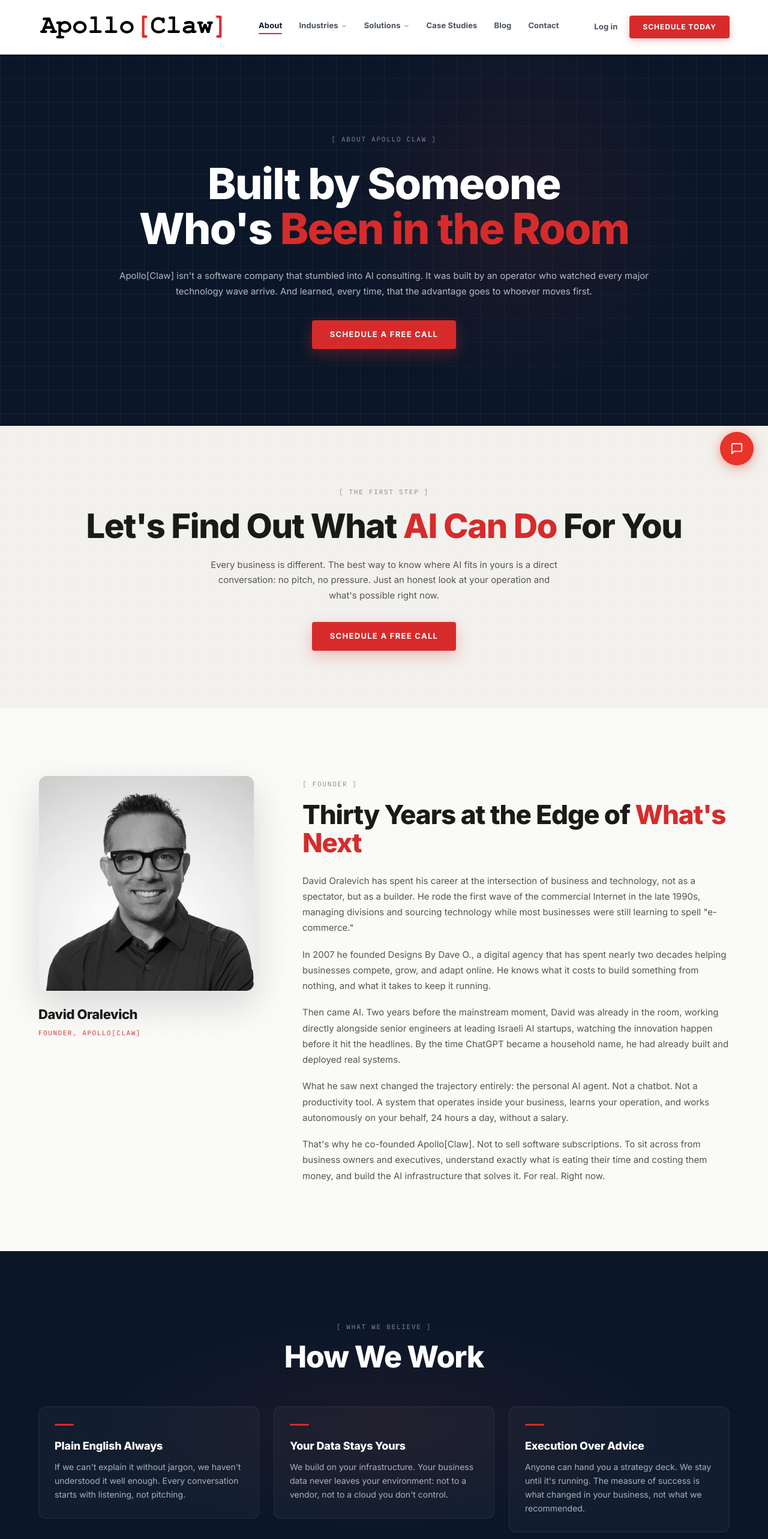
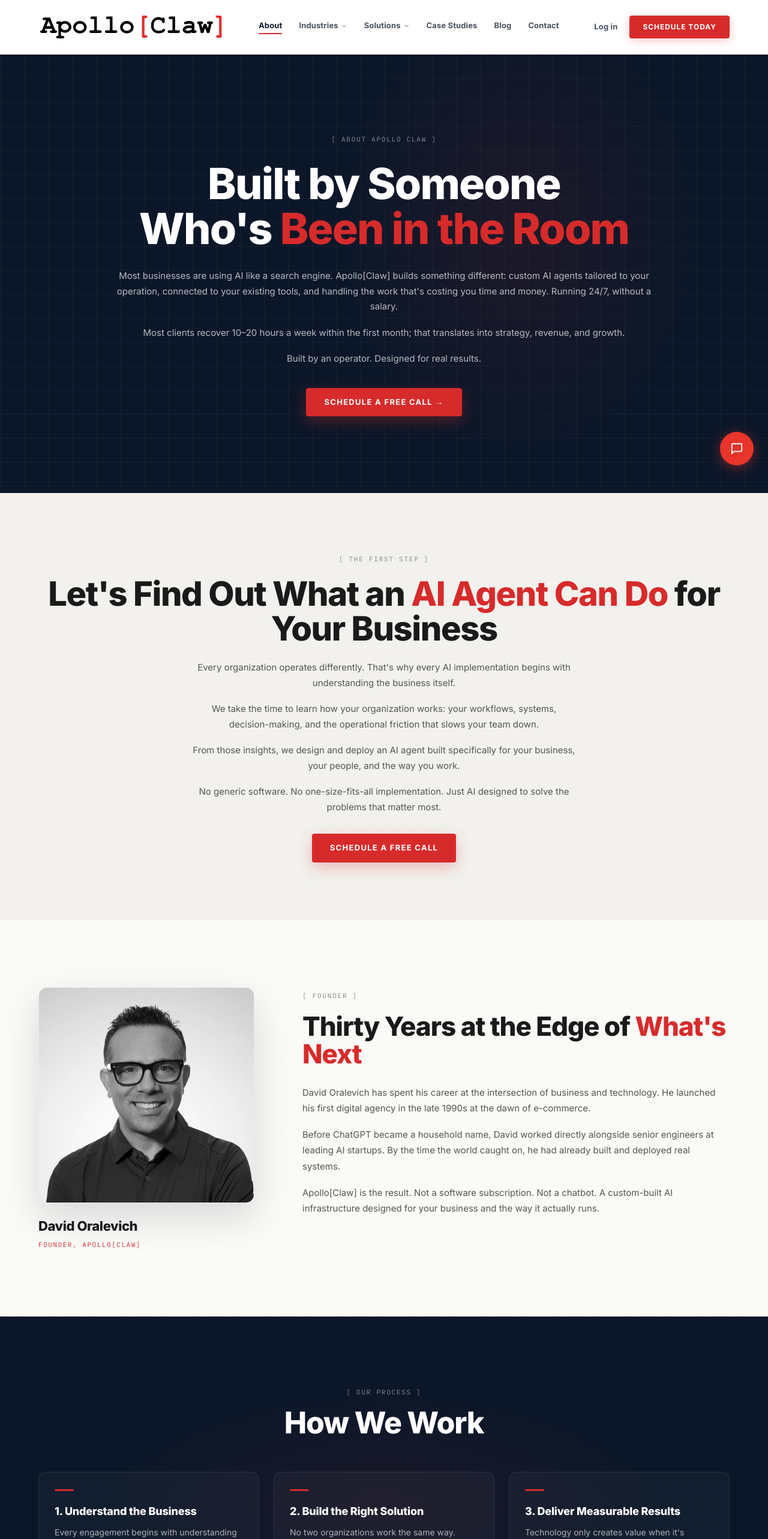
Before and after one commit to doralevich/apolloclaw2, a Next.js app: page /about in a window 1280 px wide. Shown: the top 2566 px of the page at 60% size. Built offline with nearby package versions, Linux system fonts and the light colour scheme.

Commit message:
Rewrite About page copy
New hero body, "The First Step" section, founder bio, a 3-step "How
We Work" process replacing the belief cards, and a new closing CTA
with a discovery-session framing.

```diff
--- a/app/about/page.tsx
+++ b/app/about/page.tsx
@@ -17,18 +17,18 @@ export const metadata: Metadata = {
   },
 };
 
-const values = [
+const processSteps = [
   {
-    title: "Plain English Always",
-    desc: "If we can't explain it without jargon, we haven't understood it well enough. Every conversation starts with listening, not pitching.",
+    title: "1. Understand the Business",
+    desc: "Every engagement begins with understanding how your organization operates. We learn your workflows, systems, priorities, and the operational challenges that limit efficiency. The right AI solution starts with a clear understanding of the business.",
   },
   {
-    title: "Your Data Stays Yours",
-    desc: "We build on your infrastructure. Your business data never leaves your environment: not to a vendor, not to a cloud you don't control.",
+    title: "2. Build the Right Solution",
+    desc: "No two organizations work the same way. Every AI agent is designed around your processes, your technology, and your goals, integrating with the way your business already operates rather than forcing you to adapt to a generic platform.",
   },
   {
-    title: "Execution Over Advice",
-    desc: "Anyone can hand you a strategy deck. We stay until it's running. The measure of success is what changed in your business, not what we recommended.",
+    title: "3. Deliver Measurable Results",
+    desc: "Technology only creates value when it's adopted and producing results. We stay involved through deployment and refinement, ensuring your AI becomes part of your daily operations and delivers measurable improvements over time.",
   },
 ];
 
@@ -89,7 +89,7 @@ export default function AboutPage() {
             Built by Someone Who&apos;s{" "}
             <span style={{ color: "#D72B2B" }}>Been in the Room</span>
           </h1>
-          <p
+          <div
             className="font-body"
             style={{
               fontSize: "clamp(15px, 1.15vw, 18px)",
@@ -99,10 +99,18 @@ export default function AboutPage() {
               margin: "28px auto 0",
             }}
           >
-            Apollo[Claw] isn&apos;t a software company that stumbled into AI consulting.
-            It was built by an operator who watched every major technology wave arrive.
-            And learned, every time, that the advantage goes to whoever moves first.
-          </p>
+            <p style={{ marginBottom: 18 }}>
+              Most businesses are using AI like a search engine. Apollo[Claw] builds something
+              different: custom AI agents tailored to your operation, connected to your existing
+              tools, and handling the work that&apos;s costing you time and money. Running 24/7,
+              without a salary.
+            </p>
+            <p style={{ marginBottom: 18 }}>
+              Most clients recover 10–20 hours a week within the first month; that translates into
+              strategy, revenue, and growth.
+            </p>
+            <p>Built by an operator. Designed for real results.</p>
+          </div>
           <div style={{ marginTop: 36 }}>
             <a
               href="https://calendly.com/therealdaveo/apolloai"
@@ -120,7 +128,7 @@ export default function AboutPage() {
                 boxShadow: "0 8px 24px rgba(215,43,43,0.35)",
               }}
             >
-              Schedule a Free Call
+              Schedule a Free Call →
             </a>
           </div>
         </div>
@@ -140,14 +148,29 @@ export default function AboutPage() {
               className="font-display leading-[1.05] tracking-tight"
               style={{ fontSize: "clamp(32px, 4.4vw, 56px)", fontWeight: 800, color: "#1A1A1A", margin: "0 0 22px" }}
             >
-              Let&apos;s Find Out What <span style={{ color: "#D72B2B" }}>AI Can Do</span> For You
+              Let&apos;s Find Out What an <span style={{ color: "#D72B2B" }}>AI Agent Can Do</span> for Your Business
             </h2>
-            <p
+            <div
               className="font-body"
-              style={{ fontSize: "clamp(15px, 1.1vw, 17px)", lineHeight: 1.7, color: "#555555", maxWidth: 580, margin: "0 auto 32px" }}
+              style={{ fontSize: "clamp(15px, 1.1vw, 17px)", lineHeight: 1.7, color: "#555555", maxWidth: 640, margin: "0 auto 32px" }}
             >
-              Every business is different. The best way to know where AI fits in yours is a direct conversation: no pitch, no pressure. Just an honest look at your operation and what&apos;s possible right now.
-            </p>
+              <p style={{ marginBottom: 18 }}>
+                Every organization operates differently. That&apos;s why every AI implementation begins
+                with understanding the business itself.
+              </p>
+              <p style={{ marginBottom: 18 }}>
+                We take the time to learn how your organization works: your workflows, systems,
+                decision-making, and the operational friction that slows your team down.
+              </p>
+              <p style={{ marginBottom: 18 }}>
+                From those insights, we design and deploy an AI agent built specifically for your
+                business, your people, and the way you work.
+              </p>
+              <p>
+                No generic software. No one-size-fits-all implementation. Just AI designed to solve
+                the problems that matter most.
+              </p>
+            </div>
             <a
               href="https://calendly.com/therealdaveo/apolloai"
               target="_blank"
@@ -252,19 +275,19 @@ export default function AboutPage() {
                   style={{ fontSize: "clamp(15px, 1.05vw, 16.5px)", lineHeight: 1.75, color: "#555555" }}
                 >
                   <p style={{ marginBottom: 18 }}>
-                    David Oralevich has spent his career at the intersection of business and technology, not as a spectator, but as a builder. He rode the first wave of the commercial Internet in the late 1990s, managing divisions and sourcing technology while most businesses were still learning to spell &quot;e-commerce.&quot;
+                    David Oralevich has spent his career at the intersection of business and
+                    technology. He launched his first digital agency in the late 1990s at the dawn
+                    of e-commerce.
                   </p>
                   <p style={{ marginBottom: 18 }}>
-                    In 2007 he founded Designs By Dave O., a digital agency that has spent nearly two decades helping businesses compete, grow, and adapt online. He knows what it costs to build something from nothing, and what it takes to keep it running.
-                  </p>
-                  <p style={{ marginBottom: 18 }}>
-                    Then came AI. Two years before the mainstream moment, David was already in the room, working directly alongside senior engineers at leading Israeli AI startups, watching the innovation happen before it hit the headlines. By the time ChatGPT became a household name, he had already built and deployed real systems.
-                  </p>
-                  <p style={{ marginBottom: 18 }}>
-                    What he saw next changed the trajectory entirely: the personal AI agent. Not a chatbot. Not a productivity tool. A system that operates inside your business, learns your operation, and works autonomously on your behalf, 24 hours a day, without a salary.
+                    Before ChatGPT became a household name, David worked directly alongside senior
+                    engineers at leading AI startups. By the time the world caught on, he had
+                    already built and deployed real systems.
                   </p>
                   <p>
-                    That&apos;s why he co-founded Apollo[Claw]. Not to sell software subscriptions. To sit across from business owners and executives, understand exactly what is eating their time and costing them money, and build the AI infrastructure that solves it. For real. Right now.
+                    Apollo[Claw] is the result. Not a software subscription. Not a chatbot. A
+                    custom-built AI infrastructure designed for your business and the way it
+                    actually runs.
                   </p>
                 </div>
               </div>
@@ -291,7 +314,7 @@ export default function AboutPage() {
                 className="inline-block font-mono uppercase mb-4"
                 style={{ fontSize: 11, letterSpacing: "0.16em", color: "rgba(255,255,255,0.5)" }}
               >
-                [ What We Believe ]
+                [ Our Process ]
               </span>
               <h2
                 className="font-display leading-[1.05] tracking-tight"
@@ -303,31 +326,31 @@ export default function AboutPage() {
           </ScrollReveal>
 
           <style>{`
-            #about-values-grid {
+            #about-process-grid {
               display: grid;
               gap: 20px;
               grid-template-columns: 1fr;
             }
             @media (min-width: 768px) {
-              #about-values-grid { grid-template-columns: repeat(3, 1fr); gap: 24px; }
+              #about-process-grid { grid-template-columns: repeat(3, 1fr); gap: 24px; }
             }
-            .about-value-card {
+            .about-process-card {
               background: rgba(255,255,255,0.03);
               border: 1px solid rgba(255,255,255,0.08);
               border-radius: 12px;
               padding: 28px 26px;
               transition: border-color 0.18s, background 0.18s;
             }
-            .about-value-card:hover {
+            .about-process-card:hover {
               border-color: rgba(215,43,43,0.4);
               background: rgba(255,255,255,0.05);
             }
           `}</style>
 
-          <div id="about-values-grid">
-            {values.map((v, i) => (
-              <ScrollReveal key={v.title} delay={i * 100}>
-                <div className="about-value-card">
+          <div id="about-process-grid">
+            {processSteps.map((s, i) => (
+              <ScrollReveal key={s.title} delay={i * 100}>
+                <div className="about-process-card">
                   <div
                     style={{
                       width: 32,
@@ -341,13 +364,13 @@ export default function AboutPage() {
                     className="font-display"
                     style={{ fontSize: 18, fontWeight: 800, color: "#ffffff", margin: "0 0 10px", letterSpacing: "-0.01em" }}
                   >
-                    {v.title}
+                    {s.title}
                   </h3>
                   <p
                     className="font-body"
                     style={{ fontSize: 14, lineHeight: 1.65, color: "rgba(255,255,255,0.65)", margin: 0 }}
                   >
-                    {v.desc}
+                    {s.desc}
                   </p>
                 </div>
               </ScrollReveal>
@@ -364,7 +387,7 @@ export default function AboutPage() {
               className="font-display leading-[1.1] tracking-tight"
               style={{ fontSize: "clamp(28px, 4vw, 50px)", fontWeight: 800, color: "#1A1A1A", margin: 0 }}
             >
-              Ready to find out what AI can{" "}
+              Ready to find out what AI can actually{" "}
               <span style={{ color: "#D72B2B" }}>do</span> for your business?
             </h2>
           </ScrollReveal>
@@ -375,11 +398,13 @@ export default function AboutPage() {
                 fontSize: "clamp(15px, 1.1vw, 17px)",
                 lineHeight: 1.65,
                 color: "#555555",
-                maxWidth: 500,
+                maxWidth: 560,
                 margin: "22px auto 0",
               }}
             >
-              A free 30-minute conversation. No pitch deck. No jargon. Just an honest look at where AI fits in your business right now.
+              A 30-minute discovery session to understand your business, identify opportunities,
+              and determine where AI can create the greatest operational impact. No sales
+              presentation. No technical jargon. Just a practical conversation.
             </p>
           </ScrollReveal>
           <ScrollReveal delay={300}>
@@ -400,7 +425,7 @@ export default function AboutPage() {
                   boxShadow: "0 8px 24px rgba(215,43,43,0.28)",
                 }}
               >
-                Schedule Today
+                Schedule a Discovery Session
               </a>
             </div>
           </ScrollReveal>
```
